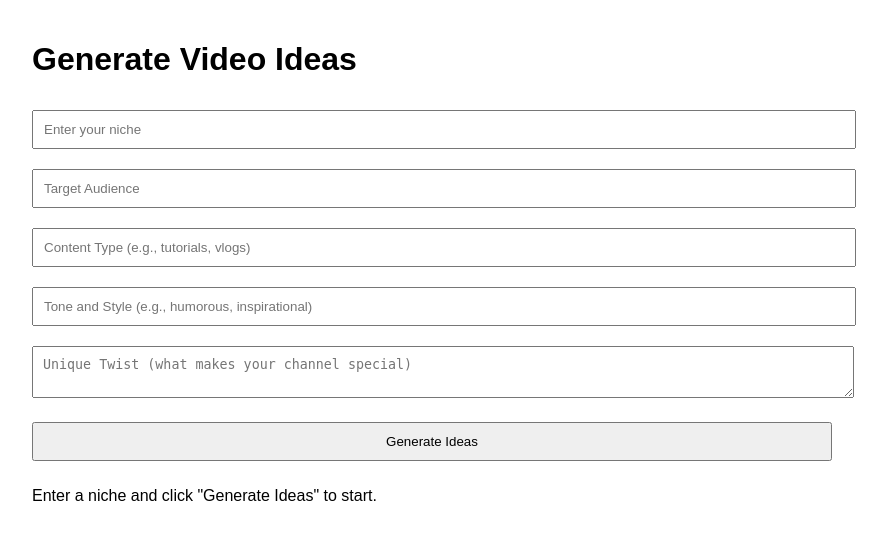
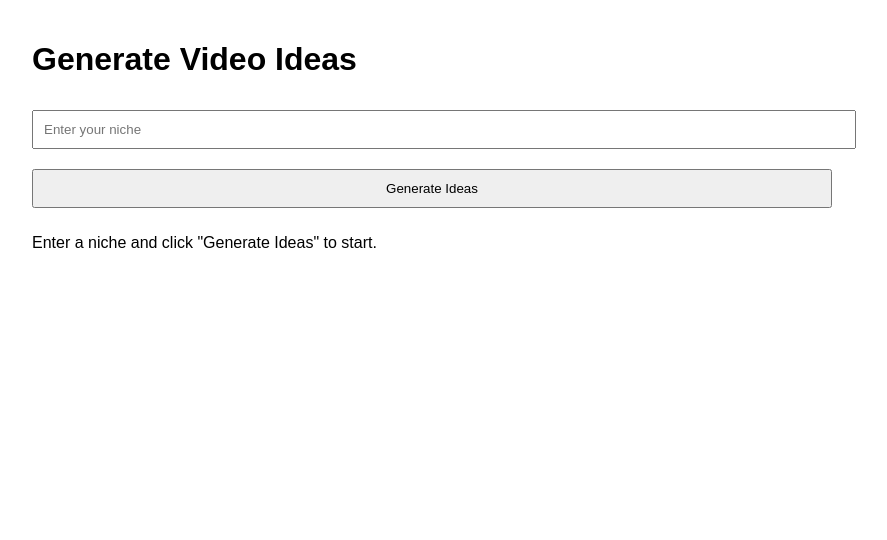
Before and after one commit to jackforgothispassword/AI-Content-Calendar, a Flask app: page / in a window 1280 px wide. Shown: the top 540 px of the page, without its empty margins (208-1095 px from the left). Run offline with Flask 3, Linux system fonts and the light colour scheme.

Commit message:
revert failed param additions

```diff
--- a/templates/index.html
+++ b/templates/index.html
@@ -10,7 +10,7 @@
             margin: auto;
             padding: 20px;
         }
-        input[type="text"], input[type="submit"], textarea {
+        input[type="text"], input[type="submit"] {
             padding: 10px;
             margin: 10px 0;
             width: 100%;
@@ -27,10 +27,6 @@
     <h1>Generate Video Ideas</h1>
     <form method="POST" action="/">
         <input type="text" name="niche" placeholder="Enter your niche" required>
-        <input type="text" name="target_audience" placeholder="Target Audience" required>
-        <input type="text" name="content_type" placeholder="Content Type (e.g., tutorials, vlogs)" required>
-        <input type="text" name="tone_style" placeholder="Tone and Style (e.g., humorous, inspirational)" required>
-        <textarea name="unique_twist" placeholder="Unique Twist (what makes your channel special)" required></textarea>
         <input type="submit" value="Generate Ideas">
     </form>
     {% if video_ideas %}
```
